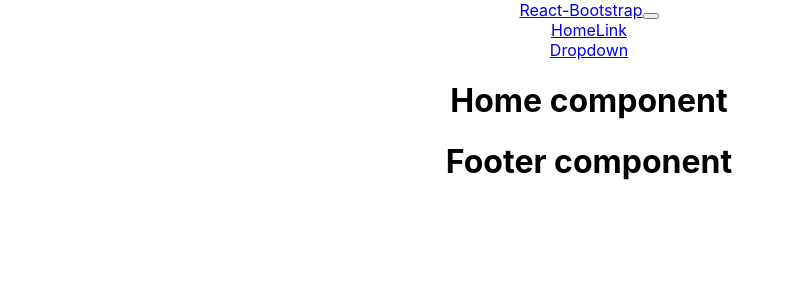
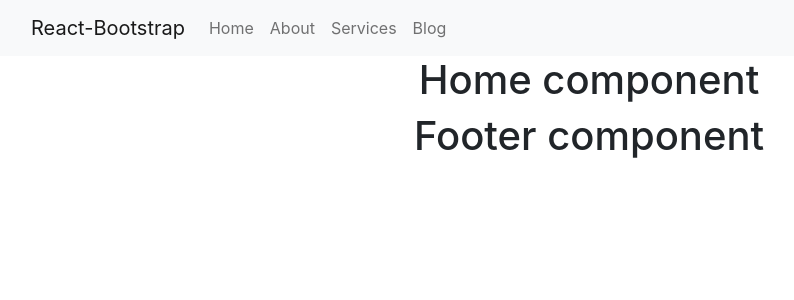
Before and after one commit to tohirRaihan/eduhub, a React (Create React App) app: page / in a window 1280 px wide. Shown: the top 300 px of the page, without its empty margins (51-845 px from the left). Built offline with nearby package versions, Linux system fonts and the light colour scheme.

Commit message:
add routing navigation to header

```diff
--- a/public/index.html
+++ b/public/index.html
@@ -24,6 +24,8 @@
       work correctly both with client-side routing and a non-root public URL.
       Learn how to configure a non-root public URL by running `npm run build`.
     -->
+    <!-- Bootstrap style sheet -->
+    <link href="https://cdn.jsdelivr.net/npm/bootstrap@5.0.2/dist/css/bootstrap.min.css" rel="stylesheet" integrity="sha384-EVSTQN3/azprG1Anm3QDgpJLIm9Nao0Yz1ztcQTwFspd3yD65VohhpuuCOmLASjC" crossorigin="anonymous">
     <title>React App</title>
   </head>
   <body>
--- a/src/App.js
+++ b/src/App.js
@@ -5,6 +5,7 @@ import Footer from './components/Footer/Footer';
 import Home from './components/Home/Home';
 import About from './components/About/About';
 import Services from './components/Services/Services';
+import Blog from './components/Blog/Blog';
 
 function App() {
     return (
@@ -25,7 +26,7 @@ function App() {
                         <About />
                     </Route>
                     <Route exact path="/blog">
-                        Blog
+                        <Blog />
                     </Route>
                     <Route path="*">404 Not found</Route>
                 </Switch>
--- a/src/components/Header/Header.js
+++ b/src/components/Header/Header.js
@@ -1,4 +1,5 @@
 import { Container, Nav, Navbar, NavDropdown } from 'react-bootstrap';
+import { Link } from 'react-router-dom';
 import './Header.css';
 
 const Header = () => {
@@ -6,30 +7,15 @@ const Header = () => {
         <header>
             <Navbar bg="light" expand="lg">
                 <Container>
-                    <Navbar.Brand href="#home">React-Bootstrap</Navbar.Brand>
+                    {/* <Navbar.Brand href="#home">React-Bootstrap</Navbar.Brand> */}
+                    <Link to='/' className='navbar-brand'>React-Bootstrap</Link>
                     <Navbar.Toggle aria-controls="basic-navbar-nav" />
                     <Navbar.Collapse id="basic-navbar-nav">
                         <Nav className="me-auto">
-                            <Nav.Link href="#home">Home</Nav.Link>
-                            <Nav.Link href="#link">Link</Nav.Link>
-                            <NavDropdown
-                                title="Dropdown"
-                                id="basic-nav-dropdown"
-                            >
-                                <NavDropdown.Item href="#action/3.1">
-                                    Action
-                                </NavDropdown.Item>
-                                <NavDropdown.Item href="#action/3.2">
-                                    Another action
-                                </NavDropdown.Item>
-                                <NavDropdown.Item href="#action/3.3">
-                                    Something
-                                </NavDropdown.Item>
-                                <NavDropdown.Divider />
-                                <NavDropdown.Item href="#action/3.4">
-                                    Separated link
-                                </NavDropdown.Item>
-                            </NavDropdown>
+                            <Link to='/home' className='nav-link'>Home</Link>
+                            <Link to='/about' className='nav-link'>About</Link>
+                            <Link to='/services' className='nav-link'>Services</Link>
+                            <Link to='/blog' className='nav-link'>Blog</Link>
                         </Nav>
                     </Navbar.Collapse>
                 </Container>
```
